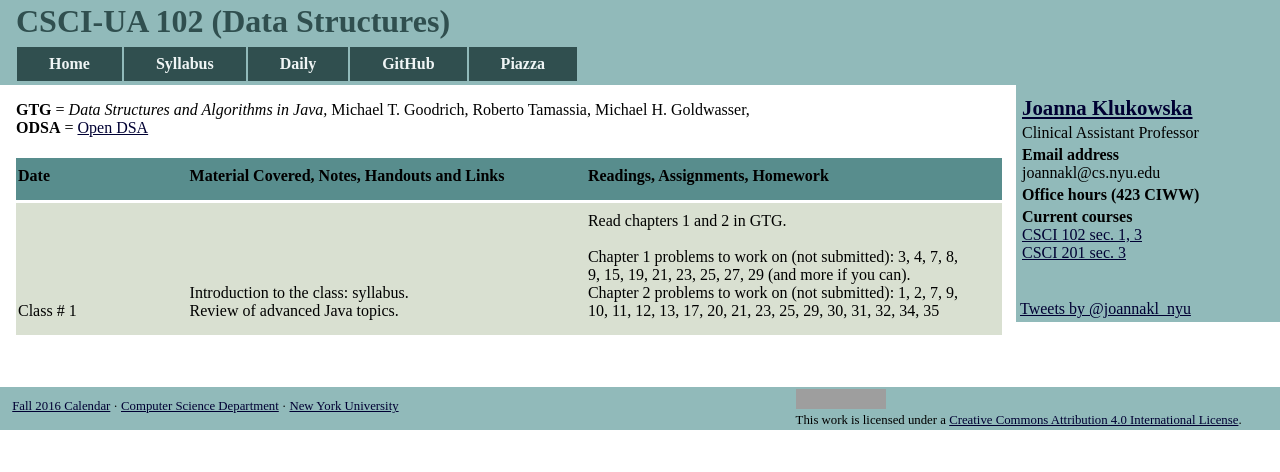
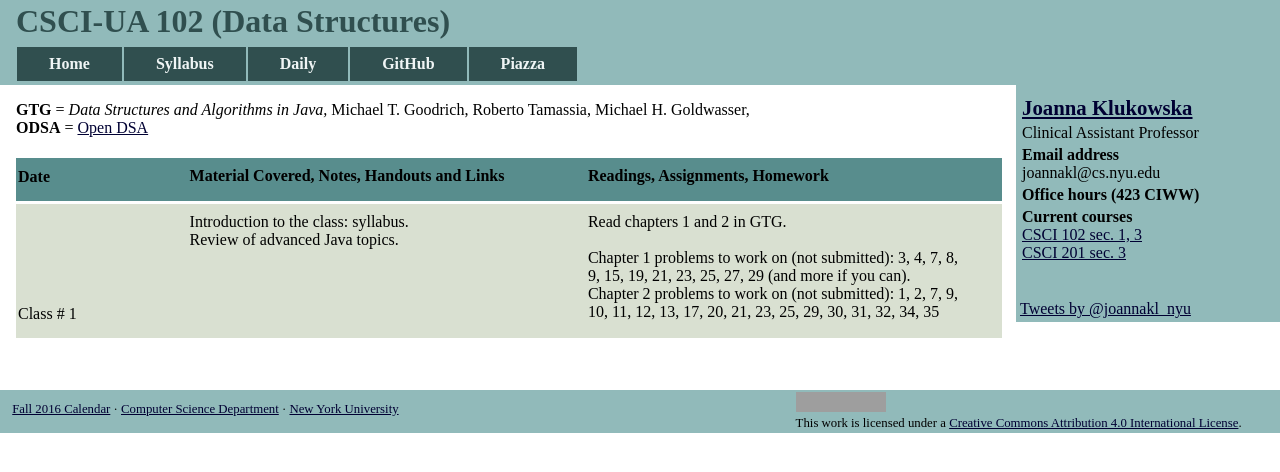
Before and after one commit to joannakl/cs102_f17, a Jekyll site: the page built from daily.html, in a window 1280 px wide. Shown: the top 472 px of the page. Built offline with Jekyll 4.4.1, drawn with Linux system fonts in a browser that asks for light colours; comment, search, counter and statistics services are not loaded; grey boxes are pictures that could not be loaded.

Commit message:
update css

```diff
--- a/resources/css/course_page.css
+++ b/resources/css/course_page.css
@@ -206,6 +206,12 @@ td {
   border-top: 3px solid white;
   overflow: hidden;
 }
+.column_date {
+  vertical-align: middle;
+}
+.column_materials {
+  vertical-align: top;
+}
 @media (max-width: 700px) {
   .column_date {
     border-bottom: 2px dotted white;
```
